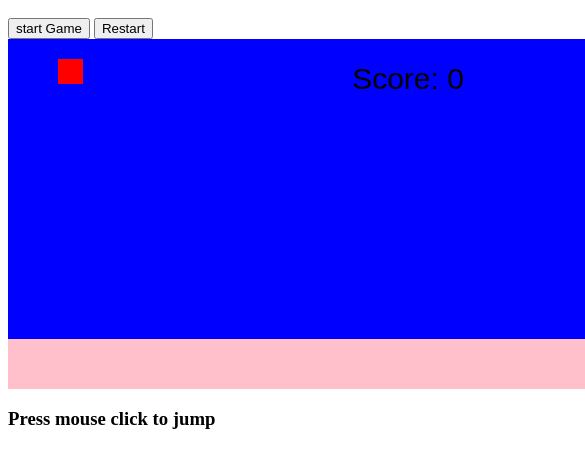
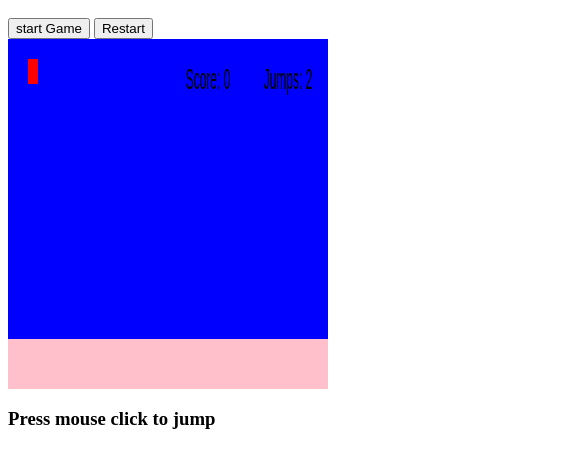
Before and after one commit to leonardoseven/nodeballrun, a website: page index.html in a window 390 px wide. Shown: the part 48-516 px from the top of the page, 585 px wide, since content can reach past the window. Drawn offline with Linux system fonts and the light colour scheme.

Commit message:
#responsividade

```diff
--- a/index.html
+++ b/index.html
@@ -2,7 +2,33 @@
     <head>
         <title>BALL RUN</title>
         <meta charset="UTF-8">
-        <meta name="viewport" content="width=device-width, initial-scale=1.0">
+        <meta name="viewport" content="width=device-width, user-scalable=no" />
+        <style>
+            @media screen and (max-width: 752px) {
+            #canvas {
+               width: 650;
+               height: 350;
+               text-align: center;
+            }
+
+         }
+         @media screen and (max-width: 652px) {
+            #canvas {
+               width: 400;
+               height: 350;
+               text-align: center;
+            }
+
+         }
+         @media screen and (max-width: 452px) {
+            #canvas {
+               width: 320;
+               height: 350;
+               text-align: center;
+            }
+
+         }
+        </style>
     </head>
     <body>
         <div>
@@ -21,10 +47,12 @@
             var score = 0;
 
             const dificult = 1;
-            const screen = {
+            const  screen = {
                 w:800,
                 h:350
             }
+
+
             function restart(){
                 window.location.href =  window.location
             }
@@ -71,11 +99,11 @@
                     context.fillStyle="black"
                     context.font = "30px Arial";
                     context.textAlign = "center";
-                    context.fillText("Jumps: " +this.jumpTime, 700, 50);
+                    context.fillText("Jumps: " +this.jumpTime, screen.w -100, 50);
                     context.fillStyle="black"
                     context.font = "30px Arial";
                     context.textAlign = "center";
-                    context.fillText("Score: " +score, 400, 50);
+                    context.fillText("Score: " +score, screen.w -300, 50);
                 },
 
                 update : function(){
```
